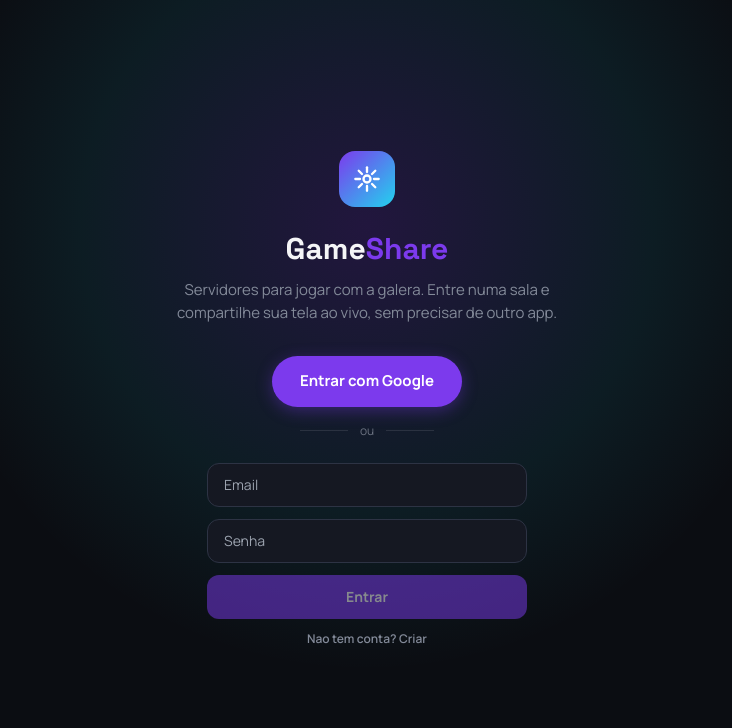
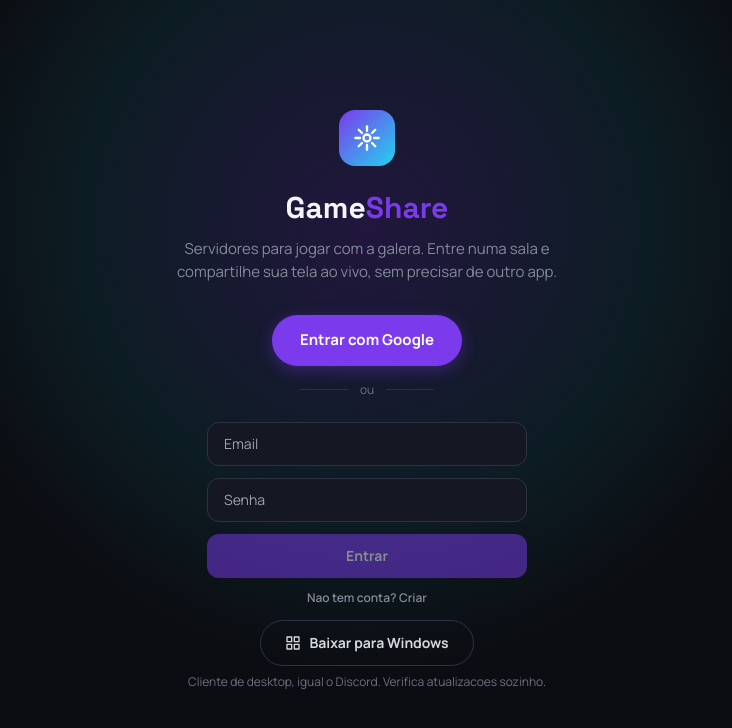
Before and after one commit to R1CKzo/gameshare-app, a Next.js app: page / in a window 1280 px wide. Shown: the top 728 px of the page, without its empty margins (273-1005 px from the left). Built offline with nearby package versions, Linux system fonts and the light colour scheme; no server answers.

Commit message:
Only hide the Windows download link inside the desktop app, not on web
The earlier removal took it off the login screen entirely, but web
visitors still need a way to discover and install the desktop client
-- only someone already inside the desktop app has no use for it.

```diff
--- a/src/app/page.tsx
+++ b/src/app/page.tsx
@@ -1,6 +1,7 @@
 import { getServerSession } from "next-auth";
 import { redirect } from "next/navigation";
 
+import { DesktopDownloadLink } from "@/components/DesktopDownloadLink";
 import { GoogleSignInButton } from "@/components/GoogleSignInButton";
 import { PasswordSignInForm } from "@/components/PasswordSignInForm";
 import { authOptions } from "@/lib/auth";
@@ -82,6 +83,8 @@ function LandingPage({ callbackUrl, error }: { callbackUrl?: string; error?: str
         </div>
 
         <PasswordSignInForm callbackUrl={callbackUrl} />
+
+        <DesktopDownloadLink />
       </div>
     </div>
   );
--- /dev/null
+++ b/src/components/DesktopDownloadLink.tsx
@@ -0,0 +1,24 @@
+"use client";
+
+import { isDesktopApp } from "@/lib/desktop";
+
+// So aparece pra quem esta acessando pelo navegador — quem ja esta
+// dentro do app de desktop obviamente nao precisa baixar ele de novo.
+export function DesktopDownloadLink() {
+  if (isDesktopApp()) return null;
+
+  return (
+    <>
+      <a
+        href="https://github.com/R1CKzo/gameshare-app/releases/latest/download/GameShare-Setup.exe"
+        className="mt-3 flex items-center gap-2 rounded-full border border-[#2d3344] px-6 py-3 text-sm font-bold text-[#d5d7dc] transition hover:border-primary hover:text-[#f5f5f7]"
+      >
+        <svg width="16" height="16" viewBox="0 0 24 24" fill="none" stroke="currentColor" strokeWidth="2" strokeLinecap="round" strokeLinejoin="round">
+          <path d="M3 3h7v7H3zM14 3h7v7h-7zM14 14h7v7h-7zM3 14h7v7H3z" />
+        </svg>
+        Baixar para Windows
+      </a>
+      <p className="mt-2 text-xs text-dim">Cliente de desktop, igual o Discord. Verifica atualizacoes sozinho.</p>
+    </>
+  );
+}
```
Also changed, not shown: 1 other file (tests, documents, lock files or other folders).
